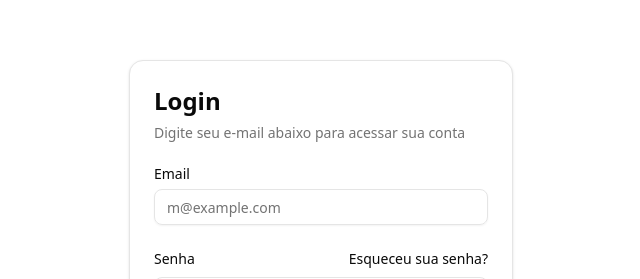
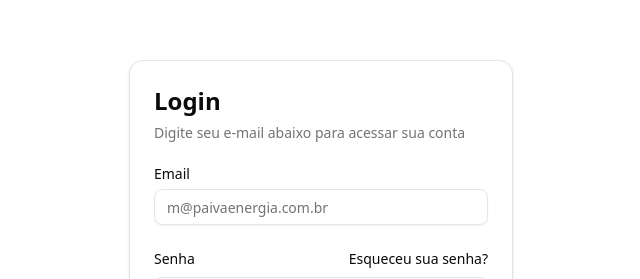
Before and after one commit to Paiva-TI/Dash-Paiva, a Next.js app in the folder frontend/: page /auth/login in a window 1280 px wide. Shown: the part 153-432 px from the top of the page, without its empty margins (319-959 px from the left). Built offline with nearby package versions, Linux system fonts and the light colour scheme.

Commit message:
correção do placeholder

```diff
--- a/frontend/components/login-form.tsx
+++ b/frontend/components/login-form.tsx
@@ -59,7 +59,7 @@ export function LoginForm({ className, ...props }: React.ComponentPropsWithoutRe
                 <Input
                   id="email"
                   type="email"
-                  placeholder="m@example.com"
+                  placeholder="m@paivaenergia.com.br"
                   required
                   value={email}
                   onChange={(e) => setEmail(e.target.value)}
```
